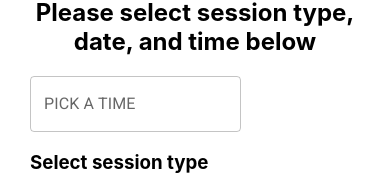
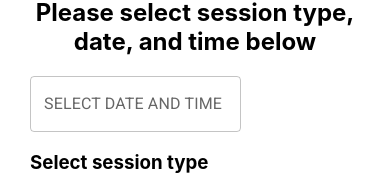
Before and after one commit to The-Collective-unimelb/CoachMate-Frontend, a React (Create React App) app: page /schedule in a window 390 px wide. Shown: the part 178-360 px from the top of the page. Built offline with nearby package versions, Linux system fonts and the light colour scheme.

Commit message:
swap to mobileDateTimePicker

```diff
--- a/src/components/Booking/SessionPicker.js
+++ b/src/components/Booking/SessionPicker.js
@@ -4,9 +4,13 @@ import { AdapterDayjs } from "@mui/x-date-pickers/AdapterDayjs";
 import { LocalizationProvider } from "@mui/x-date-pickers/LocalizationProvider";
 import { DateTimePicker } from "@mui/x-date-pickers/DateTimePicker";
 import dayjs from "dayjs";
+import { MobileDateTimePicker } from "@mui/x-date-pickers";
+
+const minTime = dayjs().hour(8);
+const maxTime = dayjs().hour(18);
 
 function SessionPicker(props) {
-  const [hasError, setHasError] = useState(false)
+  const [hasError, setHasError] = useState(false);
 
   const localizedFormat = require("dayjs/plugin/localizedFormat");
   dayjs.extend(localizedFormat);
@@ -21,25 +25,26 @@ function SessionPicker(props) {
 
   return (
     <LocalizationProvider dateAdapter={AdapterDayjs}>
-      <DateTimePicker
+      <MobileDateTimePicker
+        value={props.dateTime}
+        onChange={handleSelectDate}
+        label="Select date and time"
+        onError={handleError}
+        inputFormat="DD/MM/YYYY HH:mm"
+        minDate={dayjs()}
+        maxDate={dayjs().add(5, "month")}
+        minTime={minTime}
+        maxTime={maxTime}
+        mask="____/__/__ __:__ _M"
+        views={["year", "day", "hours"]}
         renderInput={(param) => (
           <TextField
             {...param}
             error={hasError}
-            helperText={hasError && "Invalid date time"}
+            helperText={hasError && "Invalid"}
+            sx={{ width: "500px", display: "block" }}
           />
         )}
-        label="Pick a time"
-        value={props.dateTime}
-        onChange={handleSelectDate}
-        inputFormat="LLL"
-        minDate={dayjs()}
-        maxDate={dayjs().add(5, "month")}
-        minTime={dayjs().hour(8)}
-        maxTime={dayjs().hour(18)}
-        views={["year", "day", "hours"]}
-        disableMaskedInput
-        onError={handleError}
       />
     </LocalizationProvider>
   );
```
